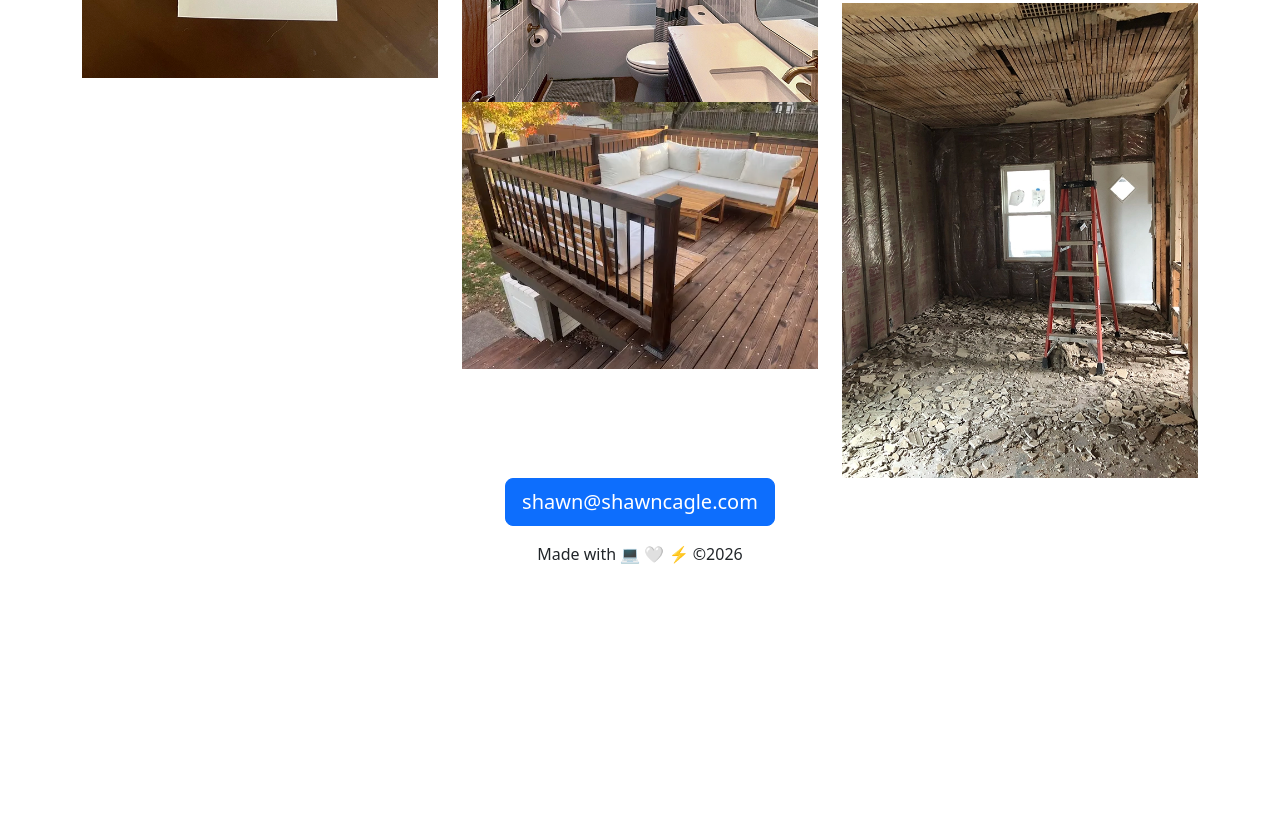
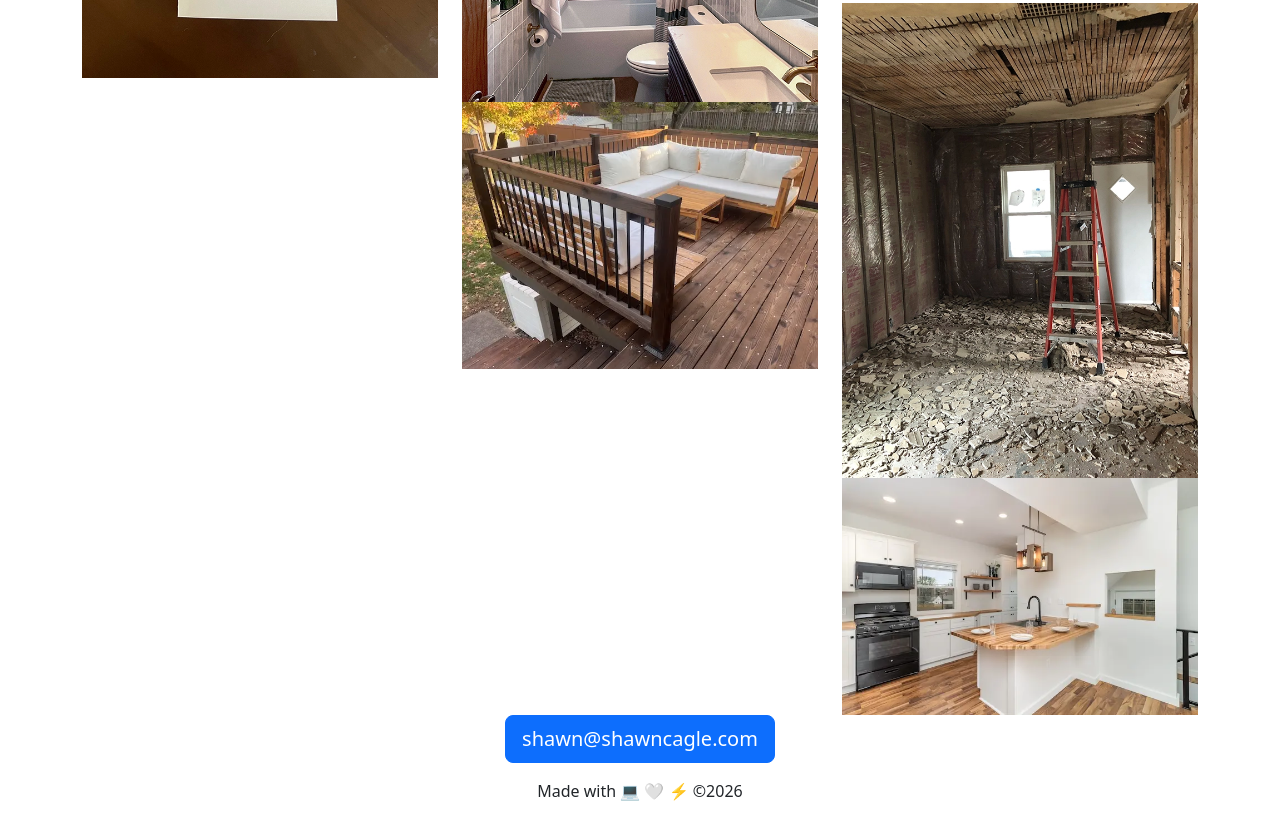
Before and after one commit to shawncagle/shawncagle.github.io, a plain HTML site: page habitat.html in a window 1280 px wide. Shown: the part 2399-3218 px from the top of the page. Before the commit the page ends 2981 px from the top, so only its background shows below. Drawn offline with nearby package versions, Linux system fonts and the light colour scheme.

Commit message:
Add kitchen renovation image to habitat.html

```diff
--- a/habitat.html
+++ b/habitat.html
@@ -137,7 +137,8 @@
  				<li>Landscaping.</li>
  				<li>Shawn managed subcontractors for HVAC, water heater, plumbing, electrical breaker, roof, carpet, metal railings. He also fired a drywall subcontractor.</li>
 		  </ul>
-				<img src="/images/Reaney_Demo_Living.webp" alt="Interior home demolition in progress.">
+				<img src="/images/Reaney_Demo_Living.webp" alt="Interior home demolition in progress."><br>
+				<img src="/images/Reaney_Kitchen.webp" alt="Copmleted kitchen renovation."><br>
 		</div>		</div>
     </div>
   </section>
```
